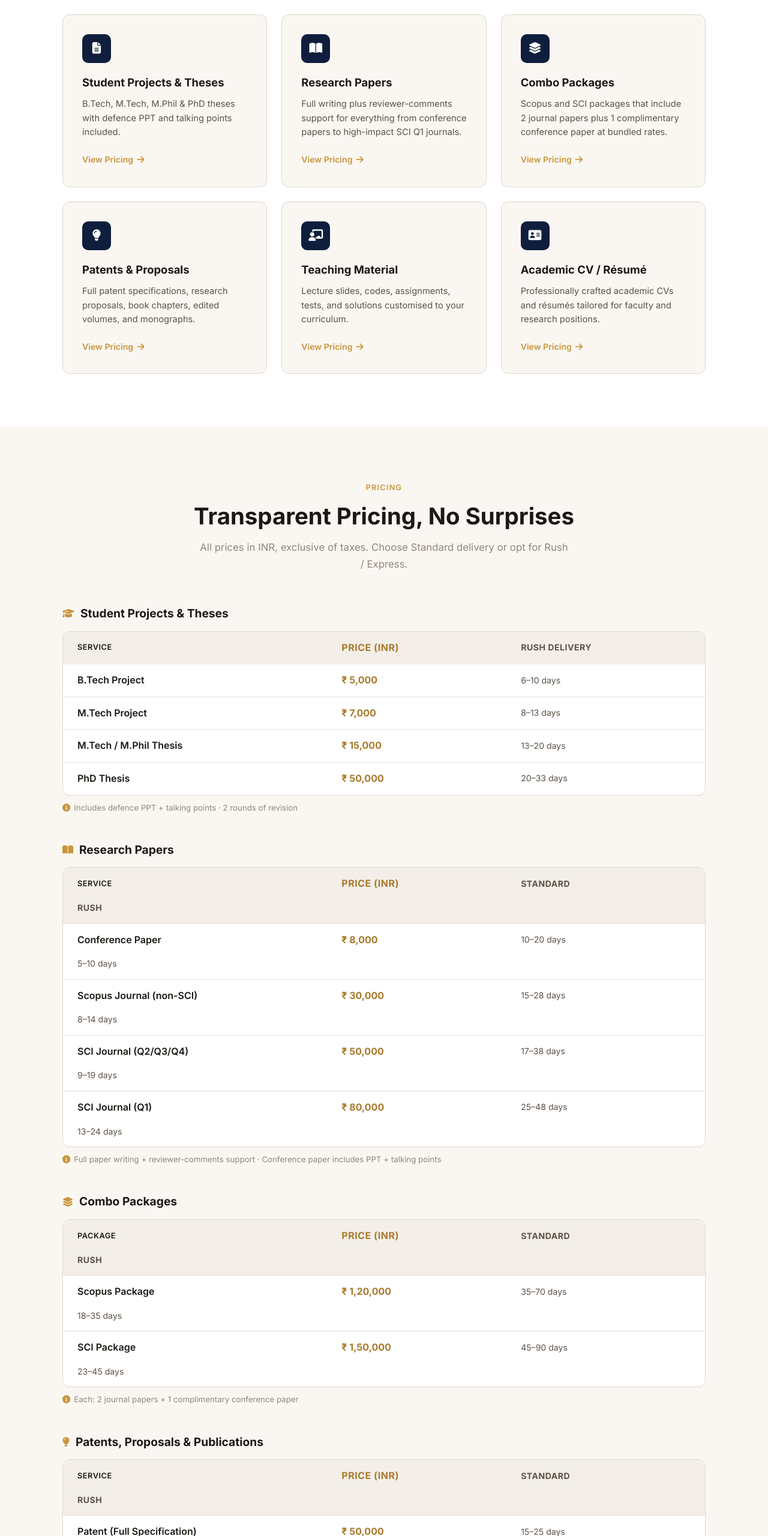
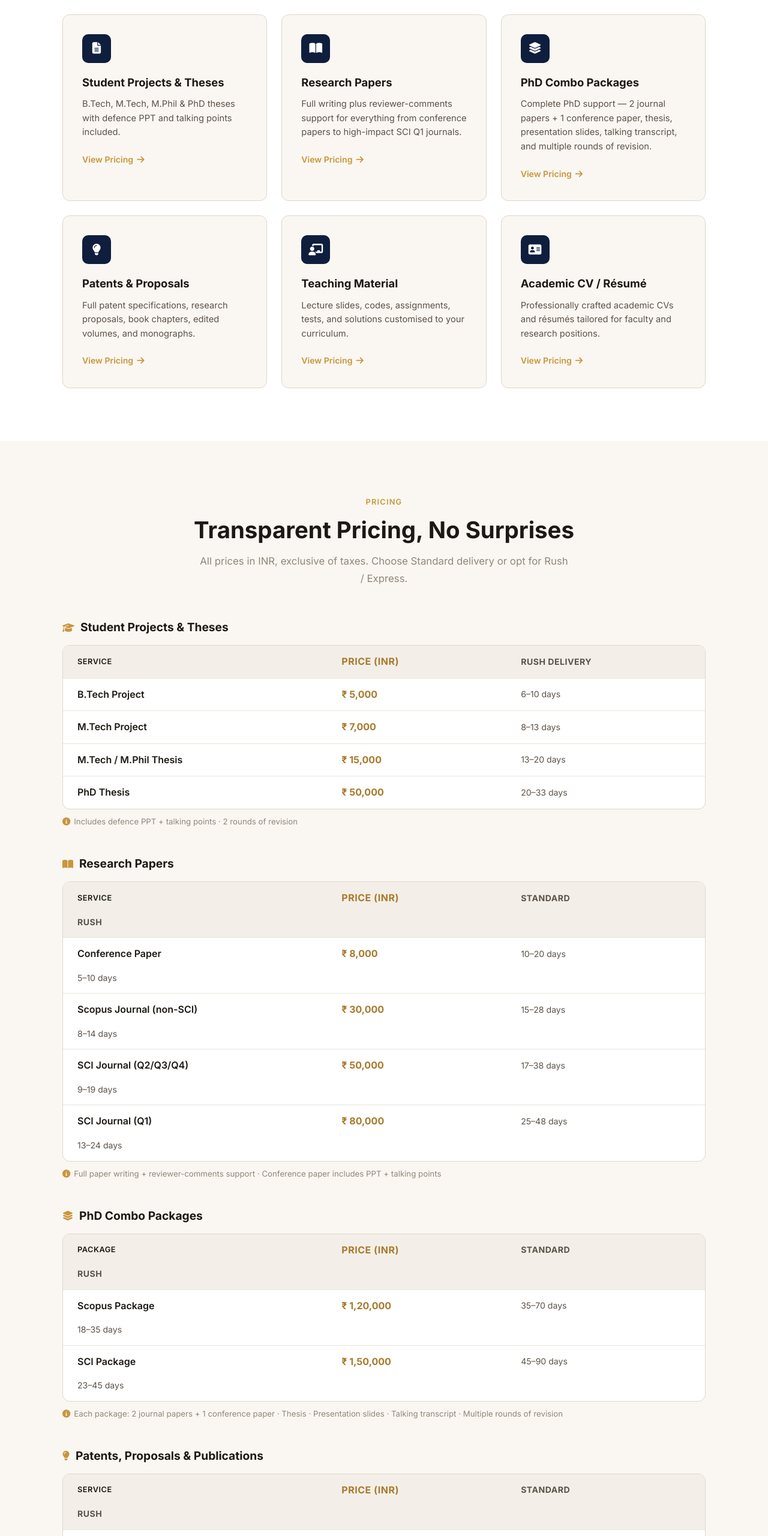
Before and after one commit to balajianusandhan/balajianusandhan.github.io, a plain HTML site: page index.html in a window 1280 px wide. Shown: the part 1040-3600 px from the top of the page at 60% size. Drawn offline with Linux system fonts and the light colour scheme.

Commit message:
minor changes

```diff
--- a/index.html
+++ b/index.html
@@ -121,8 +121,8 @@
 
         <div class="service-card">
           <div class="service-icon"><i class="fas fa-layer-group"></i></div>
-          <h3>Combo Packages</h3>
-          <p>Scopus and SCI packages that include 2 journal papers plus 1 complimentary conference paper at bundled rates.</p>
+          <h3>PhD Combo Packages</h3>
+          <p>Complete PhD support — 2 journal papers + 1 conference paper, thesis, presentation slides, talking transcript, and multiple rounds of revision.</p>
           <a href="#pricing" class="service-link">View Pricing <i class="fas fa-arrow-right"></i></a>
         </div>
 
@@ -233,7 +233,7 @@
 
       <!-- Combo Packages -->
       <div class="pricing-category">
-        <h3 class="pricing-cat-title"><i class="fas fa-layer-group"></i> Combo Packages</h3>
+        <h3 class="pricing-cat-title"><i class="fas fa-layer-group"></i> PhD Combo Packages</h3>
         <div class="pricing-table">
           <div class="pricing-row header-row">
             <span class="col-service">Package</span>
@@ -254,7 +254,7 @@
             <span class="col-rush">23–45 days</span>
           </div>
         </div>
-        <p class="pricing-note"><i class="fas fa-info-circle"></i> Each: 2 journal papers + 1 complimentary conference paper</p>
+        <p class="pricing-note"><i class="fas fa-info-circle"></i> Each package: 2 journal papers + 1 conference paper · Thesis · Presentation slides · Talking transcript · Multiple rounds of revision</p>
       </div>
 
       <!-- Patents & Proposals -->
```
